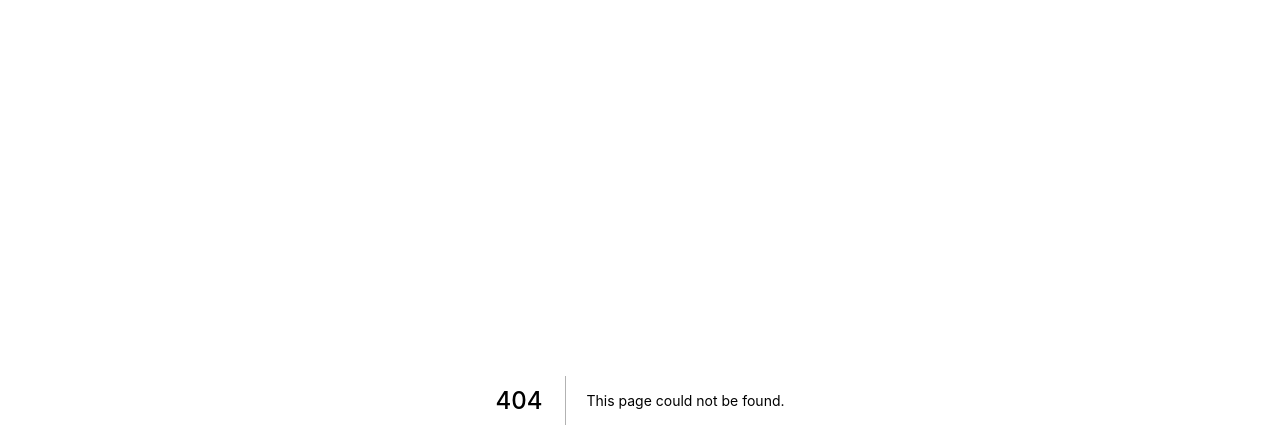
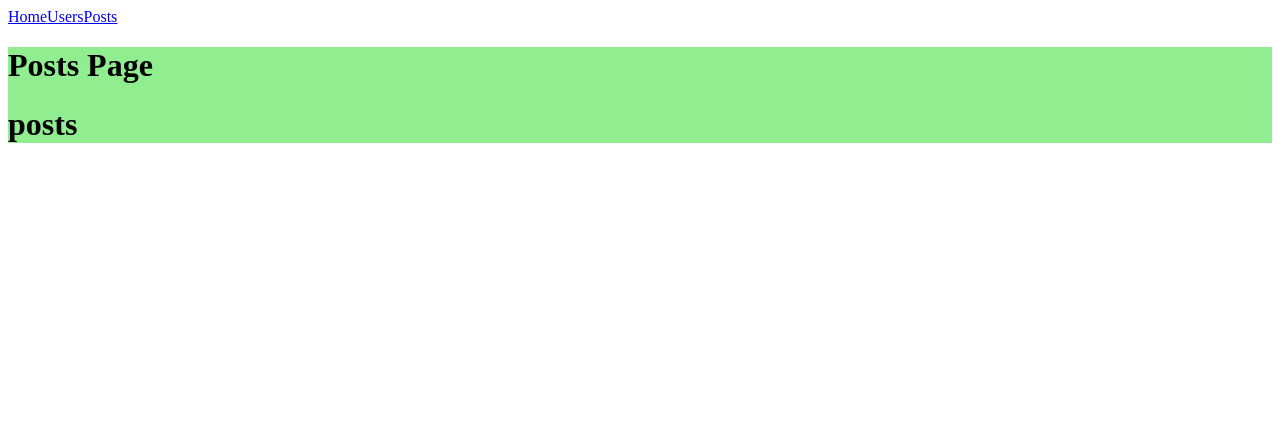
Before and after one commit to MatheusFernandess/wearedigitalmedia, a Next.js app: page /posts in a window 1280 px wide. Before the commit this address had no page. Shown: the top 448 px of the page. Built offline with nearby package versions, Linux system fonts and the light colour scheme.

Commit message:
segunda alteração - definindo as rotas

```diff
--- /dev/null
+++ b/components/layout.js
@@ -0,0 +1,19 @@
+import Navbar from './navbar'
+
+export default function Layout({ children }){
+  return (
+    <div>
+      <Navbar />
+      <main>
+        {children}
+      </main>
+      <style jsx>
+       {`
+         main {
+           background: lightGreen;
+         }
+       `}
+      </style>
+    </div>
+  )
+}
--- /dev/null
+++ b/components/navbar.js
@@ -0,0 +1,11 @@
+import Link from 'next/link'
+
+export default function(){
+  return(
+    <nav>
+      <Link href='/'><a>Home</a></Link>
+      <Link href='/users'><a>Users</a></Link>
+      <Link href='/posts'><a>Posts</a></Link>
+    </nav>
+  )
+}
--- /dev/null
+++ b/components/title.js
@@ -0,0 +1,5 @@
+export default function Title({ children }){
+  return(
+  <h1>{children}</h1>
+  )
+}
--- a/package.json
+++ b/package.json
@@ -4,7 +4,9 @@
   "description": "",
   "main": "index.js",
   "scripts": {
-    "dev": "next dev"
+    "dev": "next dev",
+    "build": "next build",
+    "start": "next start"
   },
   "repository": {
     "type": "git",
--- /dev/null
+++ b/pages/posts/index.js
@@ -0,0 +1,12 @@
+import Layout from '../../components/layout';
+import Title from '../../components/title';
+
+export default function Posts(){
+  return(
+
+    <Layout>
+      <Title>Posts Page</Title>
+      <h1>posts</h1>
+    </Layout>
+  )
+}
```
Also changed, not shown: pages/index.js (+9 -1 lines), pages/posts/[id].js (added, +15 -0 lines), pages/users/[id].js (added, +15 -0 lines), pages/users/index.js (added, +11 -0 lines).
